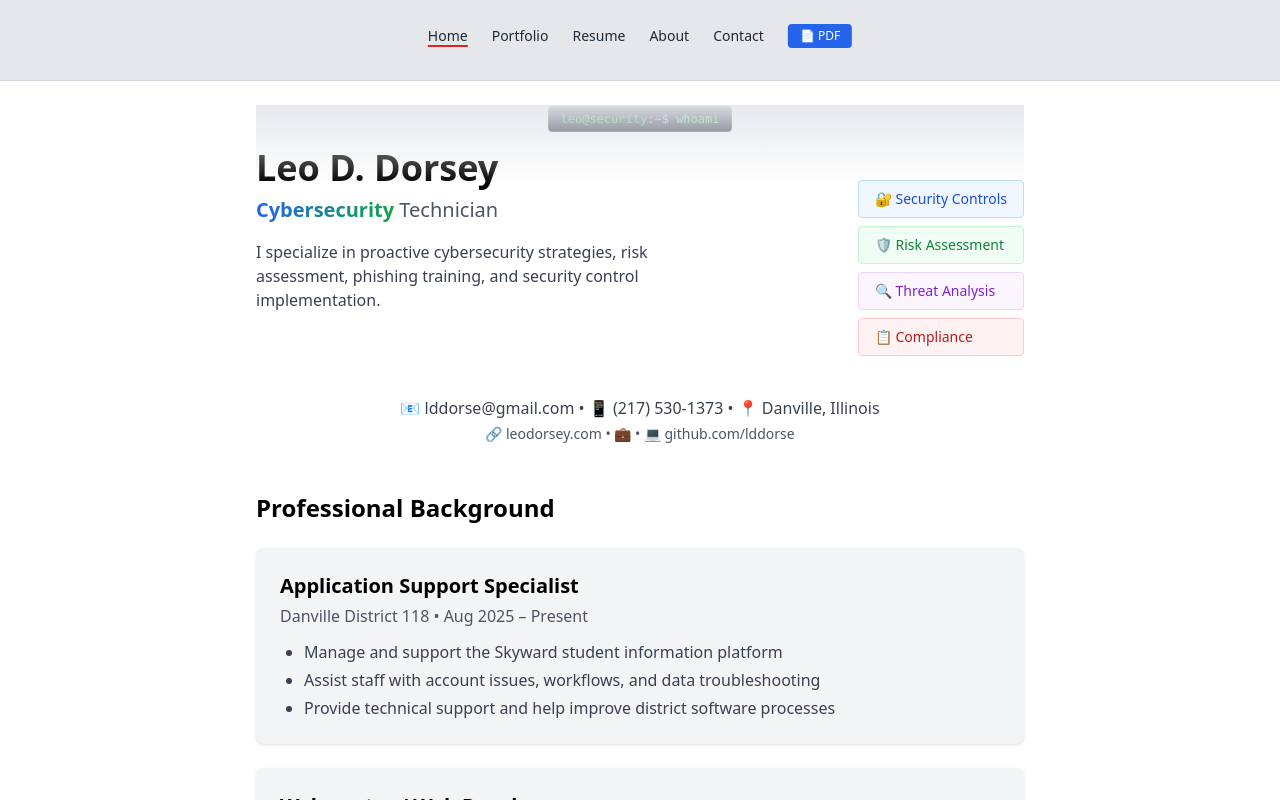
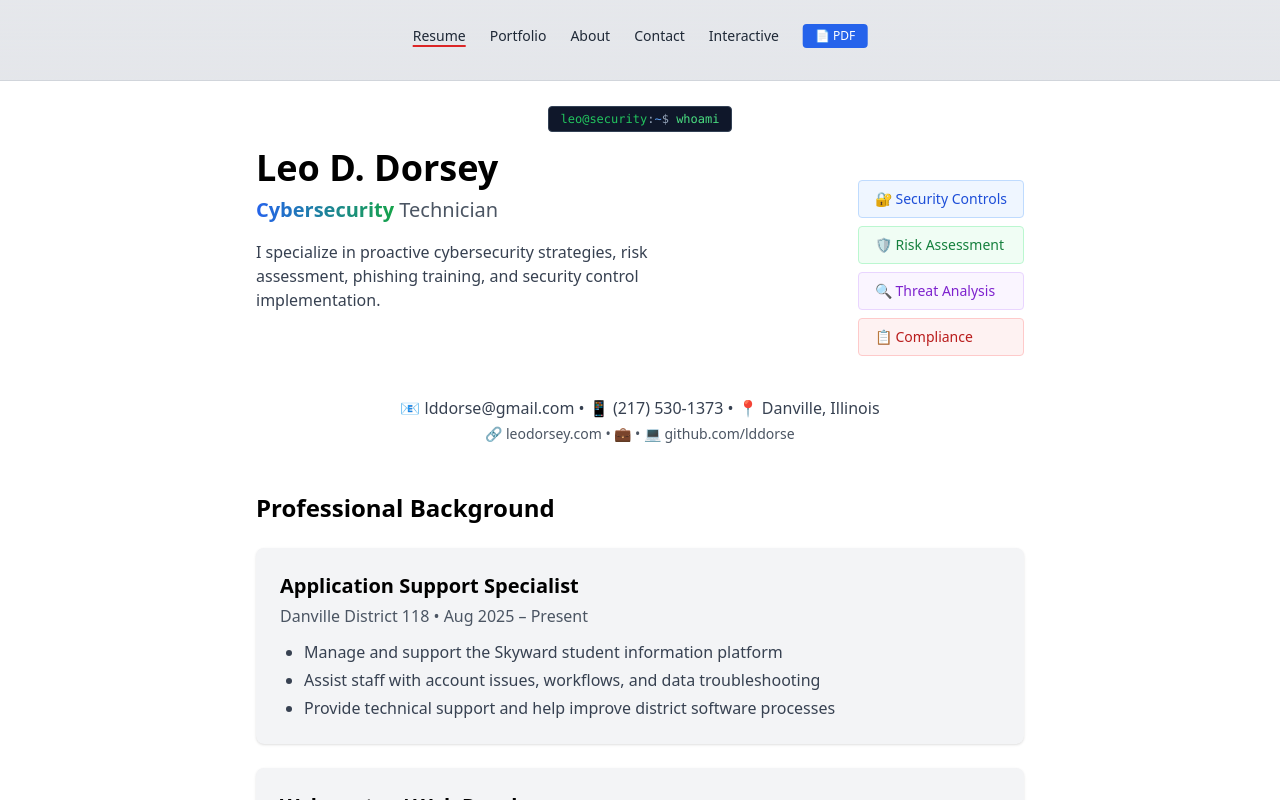
Before and after one commit to lddorse/cybersecurityportfolio, a React (Vite) app: page / in a window 1280 px wide. Built offline with nearby package versions, Linux system fonts and the light colour scheme.

Commit message:
update resume

```diff
--- a/src/App.jsx
+++ b/src/App.jsx
@@ -24,29 +24,37 @@ import AboutPage from './pages/AboutPage';
 import ContactPage from './pages/ContactPage';
 import IncidentResponseProjects from './pages/IncidentResponseProjects';
 import TicketProject from './pages/TicketProject';
+import TicketProjectPage004 from './pages/Ticket004';
+import TicketPhishingMicrosoft from './pages/TicketPhishingMicrosoft';
+import ResumePage from './pages/ResumePage';
+import ResumeSection from './components/ResumeSection';
 import './custom.css';
 import FixedCardLayout from './components/FixedCardLayout';
 import PortfolioPage from './pages/PortfolioPage';
 import PongGame from './pages/PongGame';
 import WeatherCanvas from './pages/WeatherCanvas';
-import TicketProjectPage004 from './pages/Ticket004';
-import TicketPhishingMicrosoft from './pages/TicketPhishingMicrosoft';
-import ResumeSection from './components/ResumeSection';
-import ResumePage from './pages/ResumePage';
+
 function App() {
   return (
     <Router>
       <ScrollToTop />
       <Navbar />
       <Routes>
-        <Route path="/" element={
+        {/* Homepage is now the Resume */}
+        <Route path="/" element={<ResumePage />} />
+
+        {/* Old homepage moved to /interactive */}
+        <Route path="/interactive" element={
           <div className="relative h-screen bg-gray-200">
-            {/* Fixed A5 Card */}
             <FixedCardLayout>
-                <ResumePage />
+                <Hero />
+                <Skills />
+                {/* <WeatherCanvas /> */}
+                <PongGame />
               </FixedCardLayout>
           </div>
         } />
+
         <Route path="/projects/security-controls" element={<SecurityControlProjects />} />
         <Route path="/projects/red-blue-labs" element={<RedBlueLabsProjects />} />
         <Route path="/projects/phishing-awareness" element={<PhishingAwarenessProjects />} />
@@ -67,8 +75,7 @@ function App() {
         <Route path="/project/ticket-mfa-challenge" element={<TicketProject />} />
         <Route path="/project/ticket-wifi-latency" element={<TicketProjectPage004/>} />
         <Route path="/project/ticket-phishing-microsoft" element={<TicketPhishingMicrosoft />} />
-        <Route path="/resume" element={<ResumePage />} />
-   </Routes>
+      </Routes>
     </Router>
   );
 }
--- a/src/components/Navbar.jsx
+++ b/src/components/Navbar.jsx
@@ -21,11 +21,11 @@ const Navbar = () => {
   return (
     <nav className="fixed top-6 left-1/2 transform -translate-x-1/2 z-50">
       <ul className="flex gap-6 text-gray-800 text-sm font-medium items-center">
-        <li>{navLink('/', 'Home')}</li>
+        <li>{navLink('/', 'Resume')}</li>
         <li>{navLink('/portfolio', 'Portfolio')}</li>
-        <li>{navLink('/resume', 'Resume')}</li>
         <li>{navLink('/about', 'About')}</li>
         <li>{navLink('/contact', 'Contact')}</li>
+        <li>{navLink('/interactive', 'Interactive')}</li>
         <li className="no-print">
           <button
             onClick={handlePrint}
```
